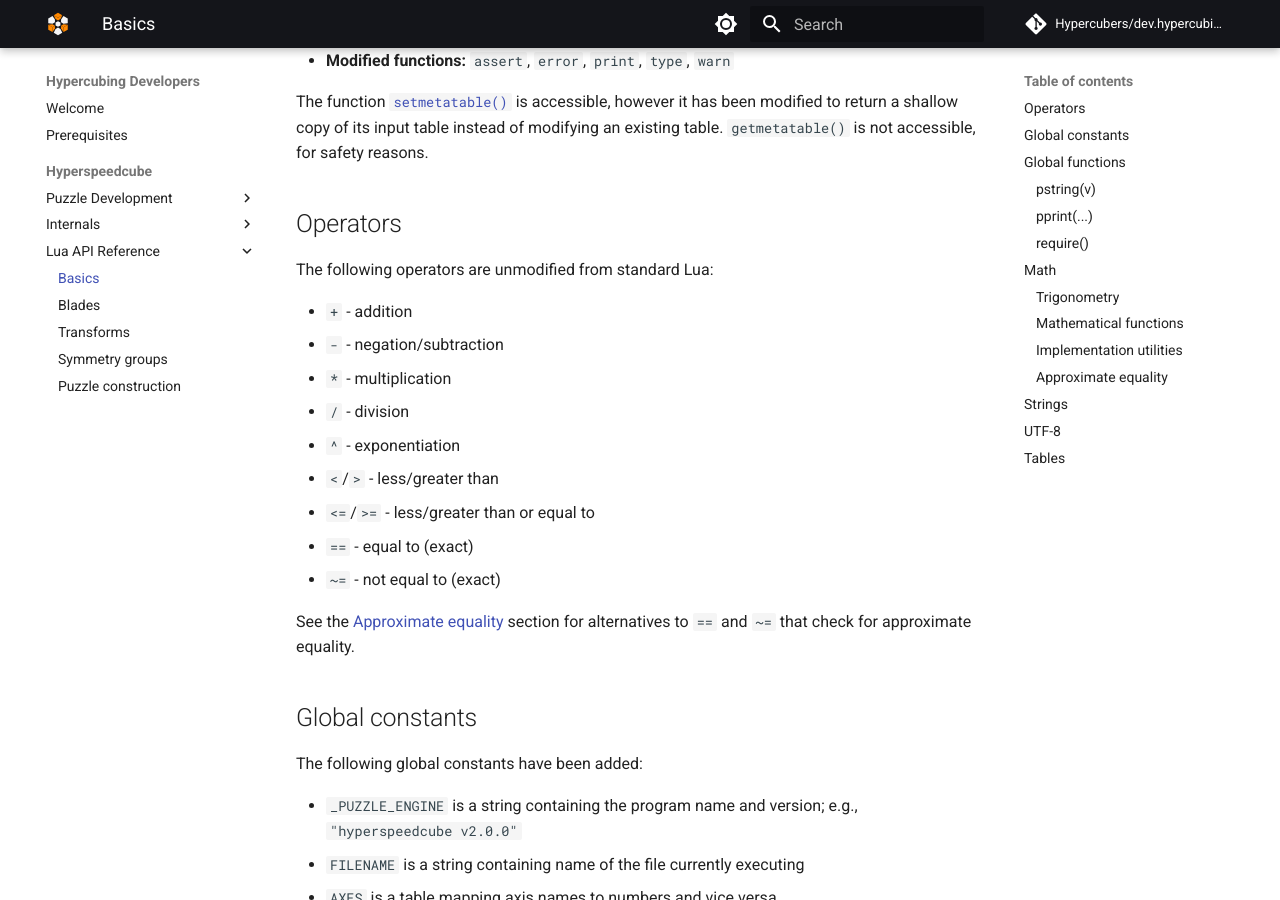
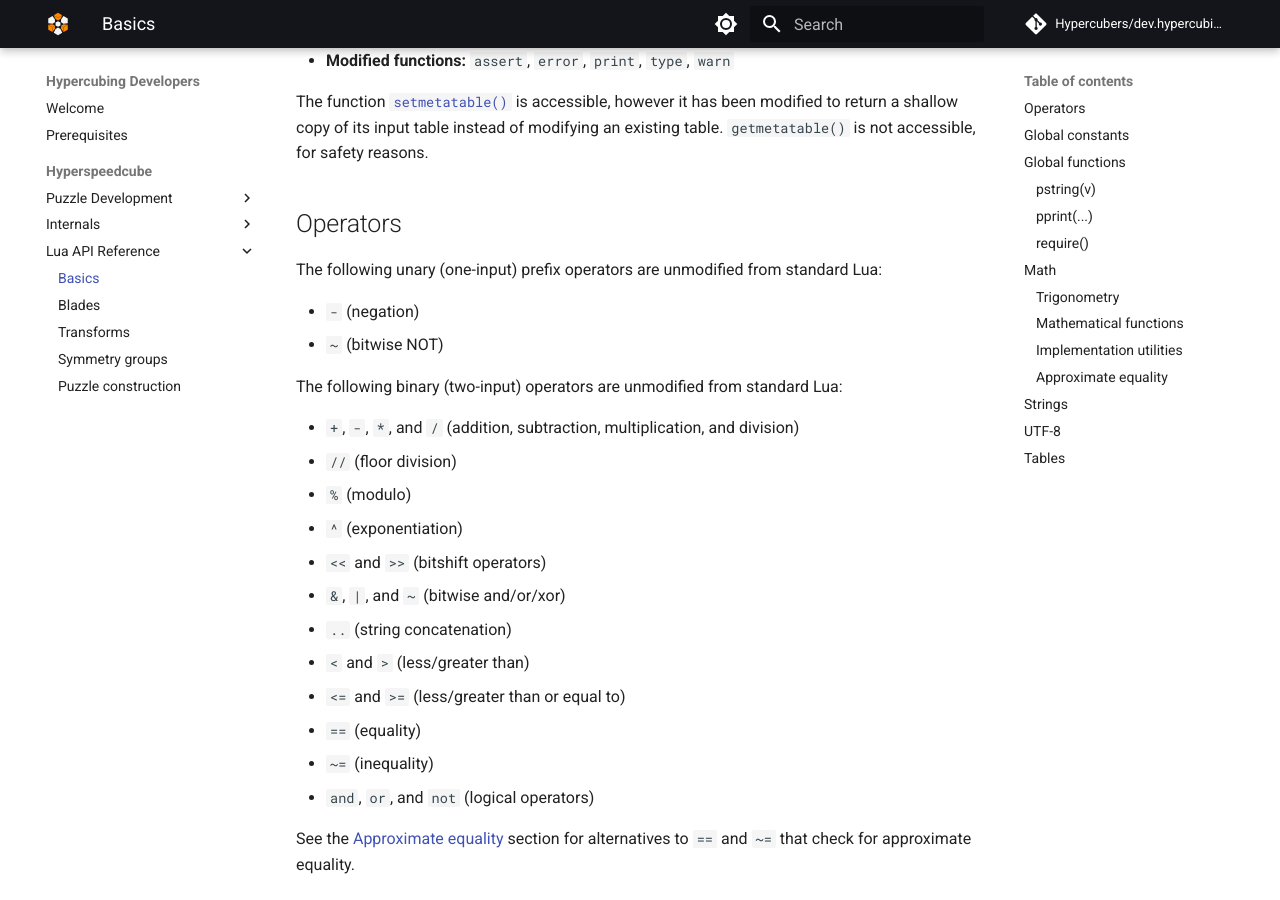
Before and after one commit to Hypercubers/dev.hypercubing.xyz, an MkDocs documentation site: the page built from docs/hsc/lua/basics.md, in a window 1280 px wide and 900 px high, scrolled down 524 px. Built offline with MkDocs 1.6.1 and Material for MkDocs 9.7.7, drawn with Linux system fonts in a browser that asks for light colours; comment, search, counter and statistics services are not loaded; some of the changed text lies outside the part shown.

Commit message:
Clarify some things in `basics.md`

```diff
--- a/docs/hsc/lua/basic.md
+++ b/docs/hsc/lua/basics.md
@@ -18,17 +18,25 @@ The function [`setmetatable()`](https://www.lua.org/manual/5.4/manual.html#pdf-s
 
 ## Operators
 
-The following operators are unmodified from standard Lua:
+The following unary (one-input) prefix operators are unmodified from standard Lua:
 
-- `+` - addition
-- `-` - negation/subtraction
-- `*` - multiplication
-- `/` - division
-- `^` - exponentiation
-- `<`/`>` - less/greater than
-- `<=`/`>=` - less/greater than or equal to
-- `==` - equal to (exact)
-- `~=` - not equal to (exact)
+- `-` (negation)
+- `~` (bitwise NOT)
+
+The following binary (two-input) operators are unmodified from standard Lua:
+
+- `+`, `-`, `*`, and `/` (addition, subtraction, multiplication, and division)
+- `//` (floor division)
+- `%` (modulo)
+- `^` (exponentiation)
+- `<<` and `>>` (bitshift operators)
+- `&`, `|`, and `~` (bitwise and/or/xor)
+- `..` (string concatenation)
+- `<` and `>` (less/greater than)
+- `<=` and `>=` (less/greater than or equal to)
+- `==` (equality)
+- `~=` (inequality)
+- `and`, `or`, and `not` (logical operators)
 
 See the [Approximate equality](#approximate-equality) section for alternatives to `==` and `~=` that check for approximate equality.
 
@@ -112,12 +120,12 @@ The Lua math API is almost unmodified from Lua.
 
 Since mathematical functions are used very often in puzzle development, most of the contents of the math module have been placed in the global scope. For example, `sqrt(3)` is equivalent to `math.sqrt(3)`.
 
-The following functions and constants are available from the math module:
+The following functions and constants are available from the math module.
 
 ### Trigonometry
 
-- `math.sin`, `math.cos`, `math.tan`
-- `math.asin`, `math.acos`, `math.atan`
+- `math.sin()`, `math.cos()`, `math.tan()`
+- `math.asin()`, `math.acos()`, `math.atan()`
 - `math.pi`
 
 The following additional trigonometric constants have been added:
@@ -130,29 +138,27 @@ All trigonometric functions and constants are accessible as globals. For example
 
 ### Mathematical functions
 
-- `math.ceil`, `math.floor`
-- `math.abs`
-- `math.exp`
-- `math.fmod`
-- `math.log`
-- `math.max`
-- `math.min`
-- `math.modf`
-- `math.sqrt`
+- `math.ceil()`, `math.floor()`
+- `math.max()`, `math.min()`
+- `math.abs()`
+- `math.exp()`
+- `math.fmod()`
+- `math.log()`
+- `math.modf()`
+- `math.sqrt()`
 
 The following additional mathematical functions have been added:
 
 - `math.round(x)` rounds a number to the nearest integer[^rounding]
 
-[^rounding]: If `x` is half-way between two integers, `round(x)` rounds away from `0.0`. Internally, it uses [Rust's rounding semantics](https://doc.rust-lang.org/std/primitive.f64.html#method.round).
+[^rounding]: If `x` is half-way between two integers, `math.round(x)` rounds away from `0.0`. Internally, it uses [Rust's rounding semantics](https://doc.rust-lang.org/std/primitive.f64.html#method.round).
 
 All these functions are accessible as globals. For example `sqrt(3)` and `math.sqrt(3)` are equivalent.
 
 ### Implementation utilities
 
+- `math.maxinteger` and `math.mininteger`
 - `math.huge`
-- `math.maxinteger`
-- `math.mininteger`
 - `math.ult`
 - `math.tointeger`
 - `math.type`
--- a/mkdocs.yml
+++ b/mkdocs.yml
@@ -88,7 +88,7 @@ nav:
       - 4. Conformal GA: hsc/internals/cga.md
       - 5. Slicing: hsc/internals/slicing.md
     - Lua API Reference:
-      - hsc/lua/basic.md
+      - hsc/lua/basics.md
       - hsc/lua/blades.md
       - hsc/lua/transforms.md
       - hsc/lua/symmetries.md
```
